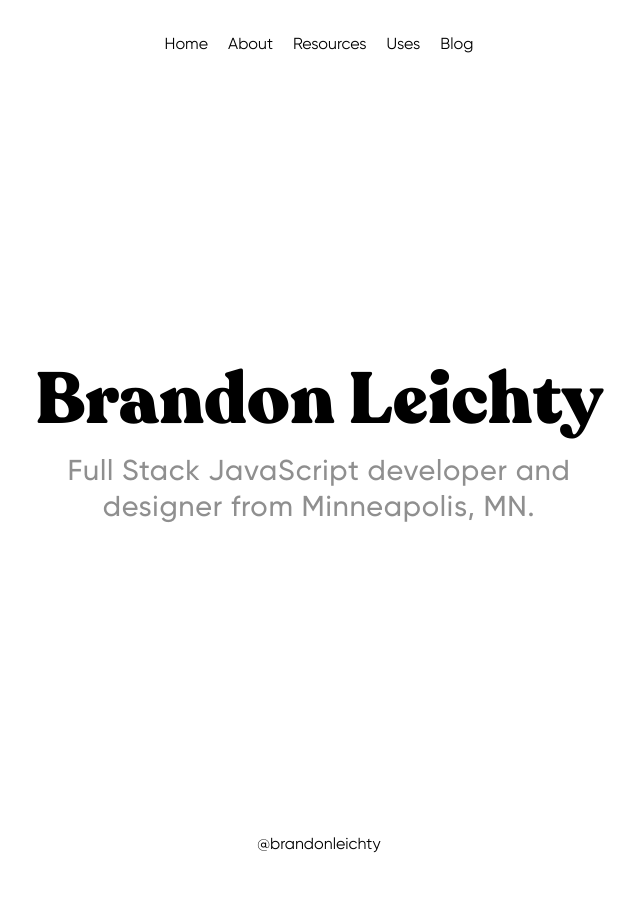
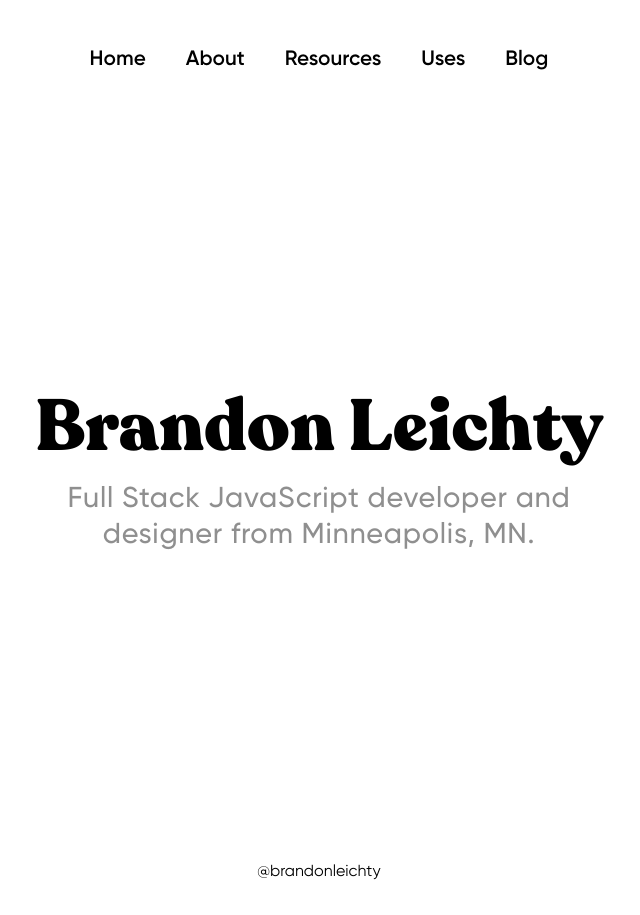
Before and after one commit to brandonleichty/personal-website-nextjs, a Next.js app: page / in a window 1280 px wide. Shown: the whole page, without its empty margins (321-961 px from the left). Before the commit the page ends 888 px from the top, so only its background shows below. Built offline with nearby package versions, Linux system fonts and the light colour scheme.

Commit message:
adjust navigation css

```diff
--- a/styles/globals.css
+++ b/styles/globals.css
@@ -57,12 +57,20 @@ html, body, #__next {
   font-family: Gilroy;
 }
 
-nav ul{
+nav ul {
+  font-size: 1.3rem;
   display: flex;
+  font-weight: 600;
+  flex-wrap: wrap;
+  justify-content: center;
 }
 
 nav ul li a {
   padding: 10px;
+}
+
+nav ul li {
+  margin: 10px;
 }
 
 header,
```
